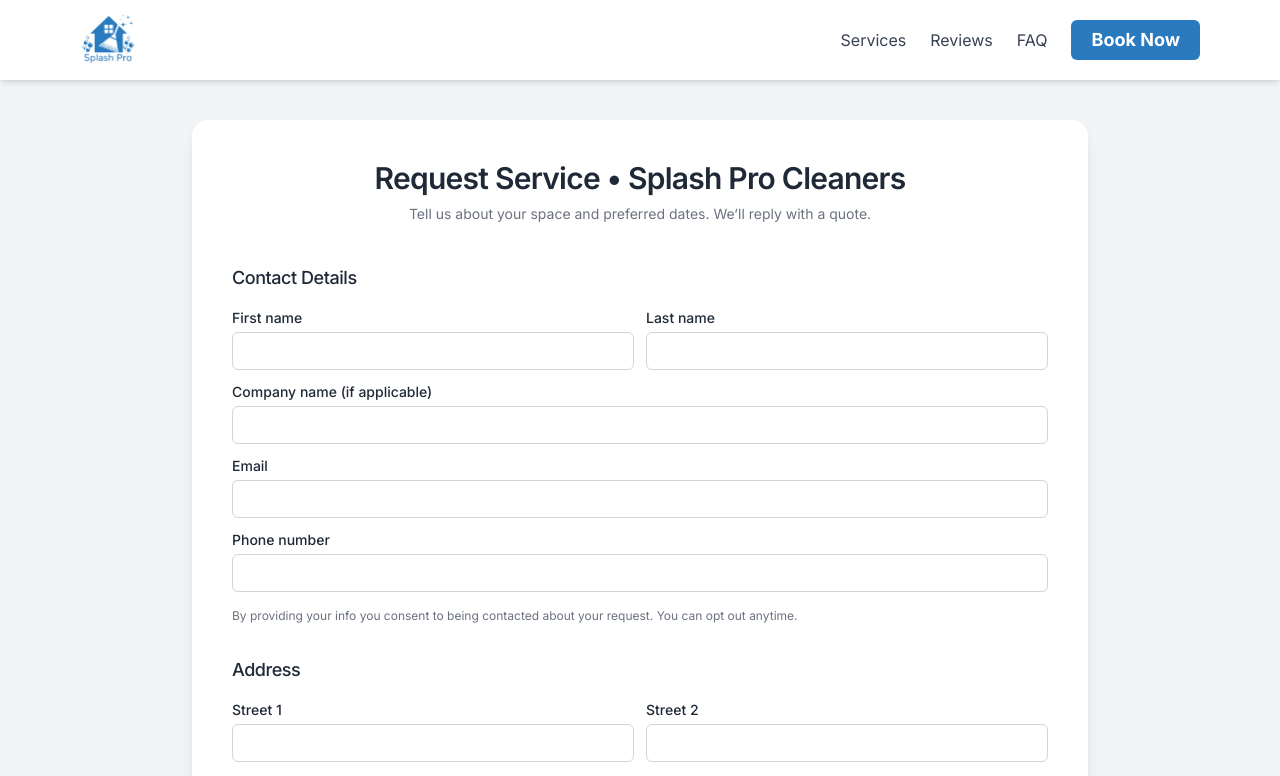
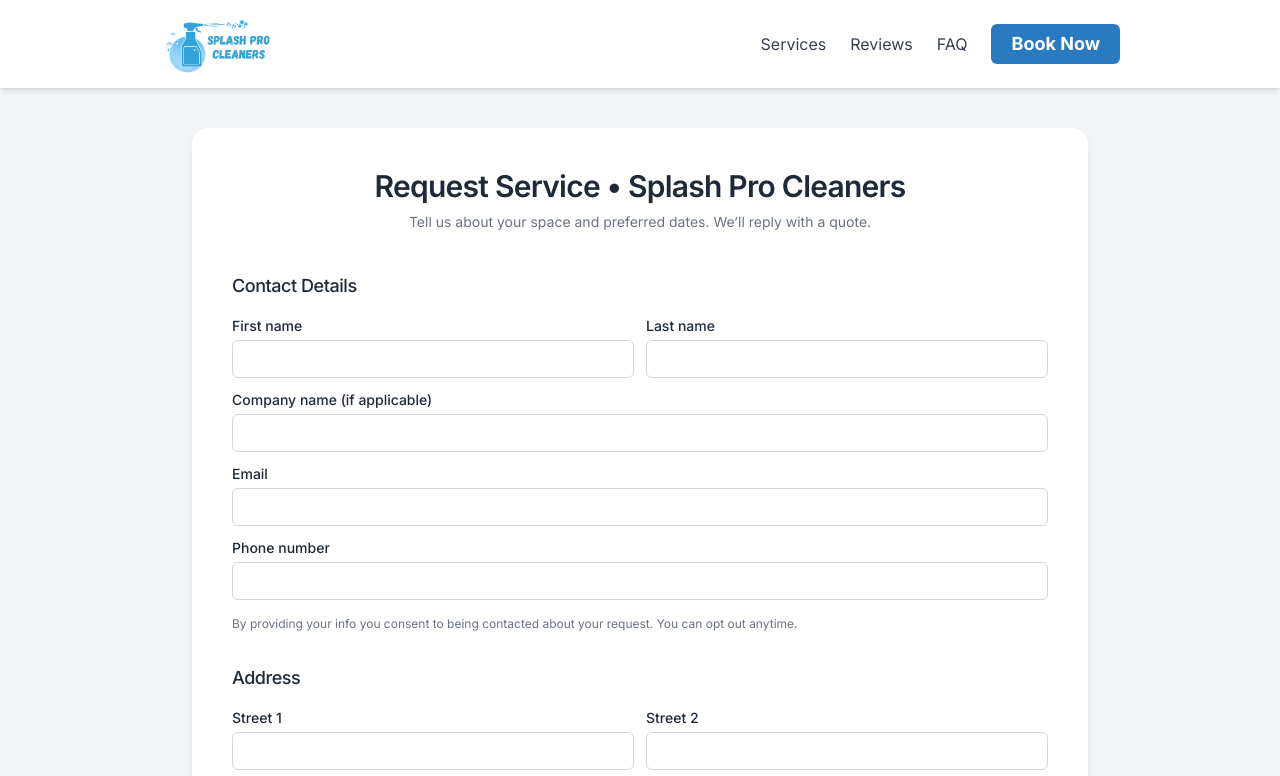
Before and after one commit to Sumit-tech-joshi/splash-pro, a React (Create React App) app: page /booking in a window 1280 px wide. Shown: the top 776 px of the page. Built offline with nearby package versions, Linux system fonts and the light colour scheme; no server answers.

Commit message:
Add logo to the top

```diff
--- a/src/components/common/Navbar.jsx
+++ b/src/components/common/Navbar.jsx
@@ -1,21 +1,21 @@
 import React from 'react';
 import { Link, useLocation } from 'react-router-dom';
 import { Link as ScrollLink } from "react-scroll";
-import logo from "../../assets/spash-pro__logo.png";
+import logo from "../../assets/spash-pro.webp";
 
 const Navbar = () => {
   const location = useLocation();
 
   return (
     <nav className="bg-white shadow-md py-3 sticky top-0 z-50">
-      <div className="flex justify-between items-center mx-auto px-6 md:px-20">
+      <div className="flex justify-between items-center mx-auto px-6 md:px-40">
 
         {/* Logo */}
         <Link to="/" className="flex items-center gap-2">
           <img
             src={logo}
             alt="Splash Pro Cleaners logo"
-            className="w-14 h-14 object-contain"
+            className="w-30 h-16 object-contain"
           />
         </Link>
 
--- a/src/pages/RequestForm.jsx
+++ b/src/pages/RequestForm.jsx
@@ -8,8 +8,6 @@ import React, { useState, useMemo } from "react";
  * - Adds X-Webhook-Token header for server-side validation
  */
 
-const SHEETS_ENDPOINT = process.env.REACT_APP_SHEETS_ENDPOINT;
-const WEBHOOK_TOKEN = process.env.REACT_APP_WEBHOOK_TOKEN;
 const CLOUD_NAME = process.env.REACT_APP_CLOUDINARY_CLOUD_NAME;
 const CLOUD_PRESET = process.env.REACT_APP_CLOUDINARY_UNSIGNED_PRESET;
 
```
Also changed, not shown: src/assets/spash-pro.webp (added).
